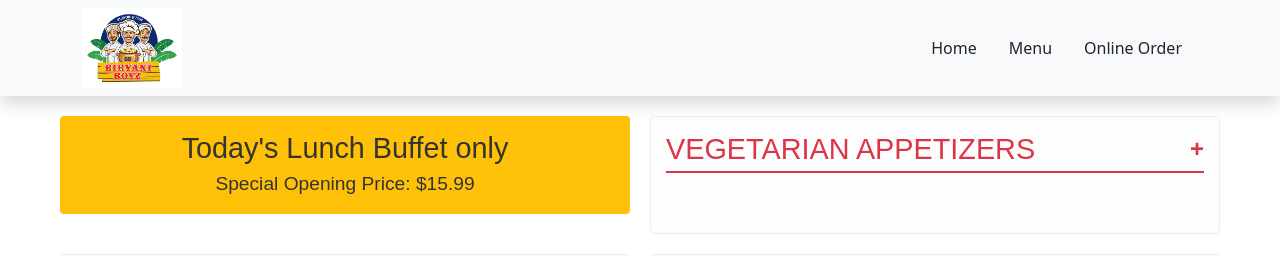
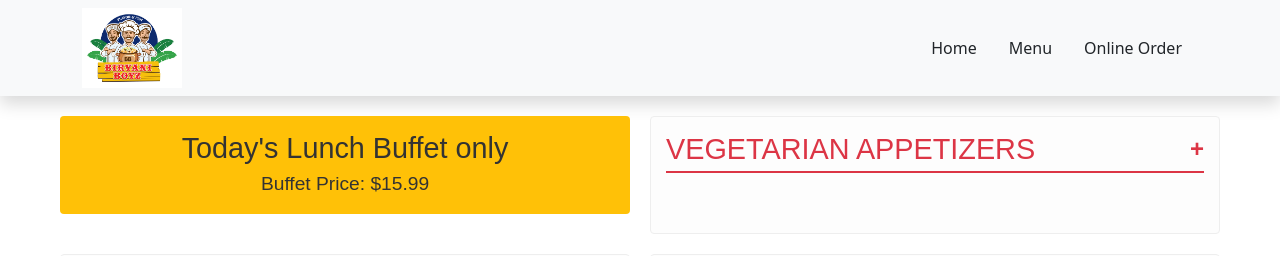
Before and after one commit to biryaniboyzstl/boyz-ui, an Angular app: page /menu in a window 1280 px wide. Shown: the top 256 px of the page. Built offline with nearby package versions, Linux system fonts and the light colour scheme.

Commit message:
new  open

```diff
--- a/src/app/menu/menu.component.html
+++ b/src/app/menu/menu.component.html
@@ -2,7 +2,7 @@
   <!-- Announcement for Today’s Buffet -->
   <div class="announcement">
     <h2>Today's Lunch Buffet only</h2>
-    <p>Special Opening Price: $15.99 </p>
+    <p>Buffet Price: $15.99 </p>
   </div>
 
   <div *ngFor="let category of menu" class="category">
```
